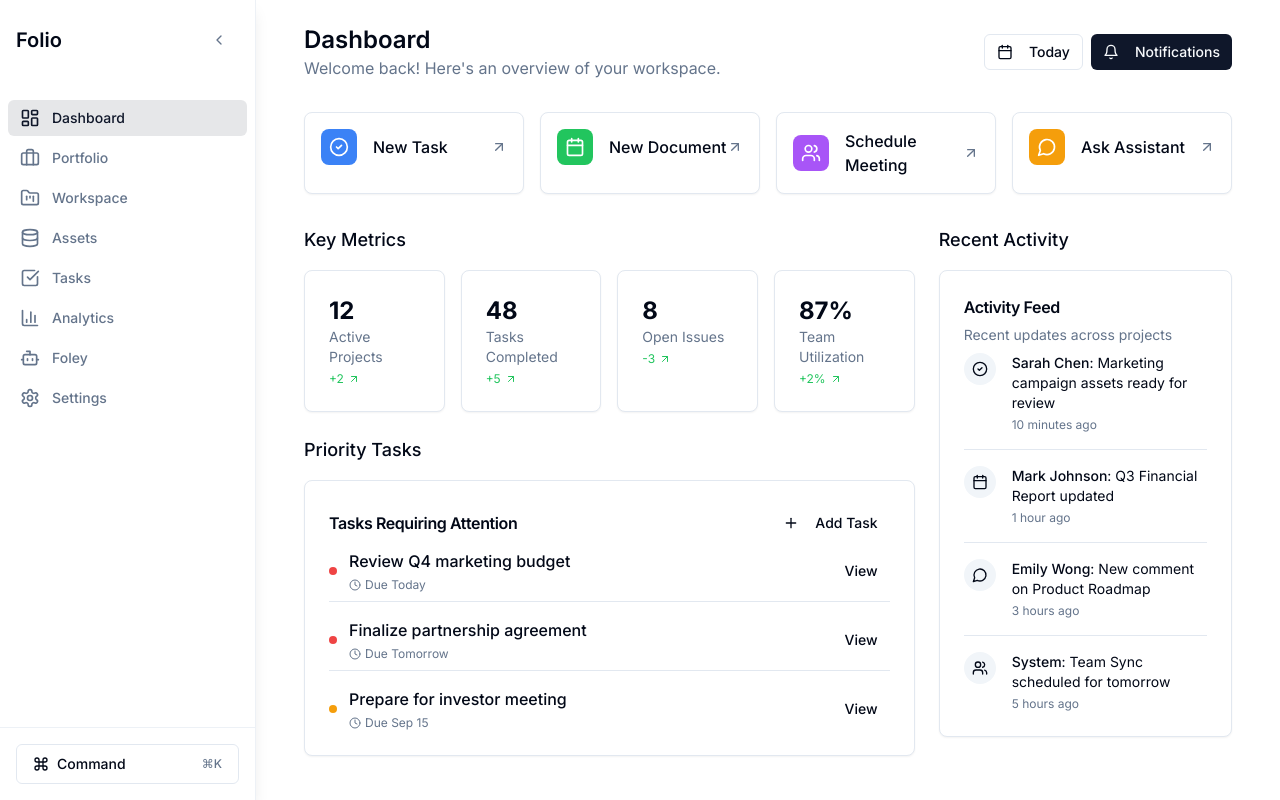
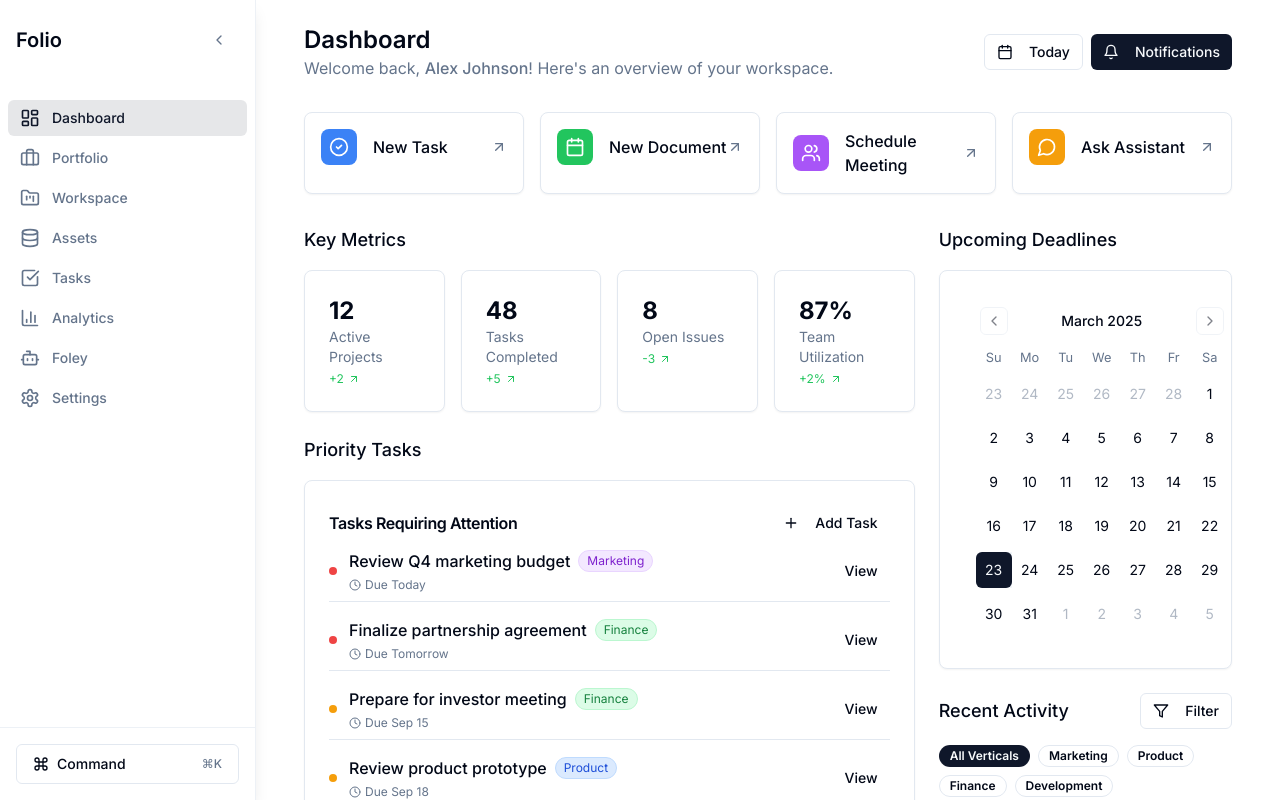
Before and after one commit to harrykioko/folio, a React (Vite) app: page /dashboard in a window 1280 px wide. Built offline with nearby package versions, Linux system fonts and the light colour scheme.

Commit message:
Add dashboard enhancements
Enhance the dashboard with project context, activity feed filtering, a calendar preview, personalized welcome message, and quick links.

```diff
--- /dev/null
+++ b/src/components/VerticalTag.tsx
@@ -0,0 +1,28 @@
+
+import React from 'react';
+
+export type VerticalType = 'marketing' | 'product' | 'finance' | 'design' | 'development';
+
+interface VerticalTagProps {
+  vertical: VerticalType;
+  className?: string;
+}
+
+const VerticalTag: React.FC<VerticalTagProps> = ({ vertical, className = '' }) => {
+  // Color mapping for different verticals
+  const colorMap: Record<VerticalType, string> = {
+    marketing: 'bg-purple-100 text-purple-700 border-purple-200',
+    product: 'bg-blue-100 text-blue-700 border-blue-200',
+    finance: 'bg-green-100 text-green-700 border-green-200',
+    design: 'bg-orange-100 text-orange-700 border-orange-200',
+    development: 'bg-pink-100 text-pink-700 border-pink-200',
+  };
+
+  return (
+    <span className={`text-xs px-2 py-0.5 rounded-full border ${colorMap[vertical]} ${className}`}>
+      {vertical.charAt(0).toUpperCase() + vertical.slice(1)}
+    </span>
+  );
+};
+
+export default VerticalTag;
--- a/src/pages/Dashboard.tsx
+++ b/src/pages/Dashboard.tsx
@@ -1,26 +1,56 @@
 
-import React from 'react';
+import React, { useState } from 'react';
 import {
   Bell, Calendar, Clock, LineChart, Users,
-  CheckCircle2, ArrowUpRight, Plus, MessageCircle
+  CheckCircle2, ArrowUpRight, Plus, MessageCircle,
+  Filter, User, Link
 } from 'lucide-react';
 import { Button } from '@/components/ui/button';
 import { Card, CardContent, CardDescription, CardHeader, CardTitle } from '@/components/ui/card';
+import { Badge } from '@/components/ui/badge';
+import { Calendar as CalendarComponent } from '@/components/ui/calendar';
+import { ScrollArea } from '@/components/ui/scroll-area';
+import {
+  DropdownMenu,
+  DropdownMenuContent,
+  DropdownMenuItem,
+  DropdownMenuTrigger,
+} from '@/components/ui/dropdown-menu';
+import VerticalTag, { VerticalType } from '@/components/VerticalTag';
 
 const Dashboard = () => {
+  const [date, setDate] = useState<Date | undefined>(new Date());
+  const [selectedActivityType, setSelectedActivityType] = useState<string | null>(null);
+  const [selectedVertical, setSelectedVertical] = useState<VerticalType | null>(null);
+
+  // Sample user info
+  const user = {
+    name: 'Alex Johnson',
+    role: 'Product Manager',
+  };
+
   // Sample activity feed data
   const activityFeed = [
-    { id: 1, type: 'task', message: 'Marketing campaign assets ready for review', time: '10 minutes ago', user: 'Sarah Chen' },
-    { id: 2, type: 'document', message: 'Q3 Financial Report updated', time: '1 hour ago', user: 'Mark Johnson' },
-    { id: 3, type: 'comment', message: 'New comment on Product Roadmap', time: '3 hours ago', user: 'Emily Wong' },
-    { id: 4, type: 'meeting', message: 'Team Sync scheduled for tomorrow', time: '5 hours ago', user: 'System' },
+    { id: 1, type: 'task', message: 'Marketing campaign assets ready for review', time: '10 minutes ago', user: 'Sarah Chen', vertical: 'marketing' as VerticalType },
+    { id: 2, type: 'document', message: 'Q3 Financial Report updated', time: '1 hour ago', user: 'Mark Johnson', vertical: 'finance' as VerticalType },
+    { id: 3, type: 'comment', message: 'New comment on Product Roadmap', time: '3 hours ago', user: 'Emily Wong', vertical: 'product' as VerticalType },
+    { id: 4, type: 'meeting', message: 'Team Sync scheduled for tomorrow', time: '5 hours ago', user: 'System', vertical: 'development' as VerticalType },
   ];
 
-  // Sample priority tasks
+  // Sample priority tasks with added vertical info
   const priorityTasks = [
-    { id: 1, title: 'Review Q4 marketing budget', dueDate: 'Today', priority: 'high' },
-    { id: 2, title: 'Finalize partnership agreement', dueDate: 'Tomorrow', priority: 'high' },
-    { id: 3, title: 'Prepare for investor meeting', dueDate: 'Sep 15', priority: 'medium' },
+    { id: 1, title: 'Review Q4 marketing budget', dueDate: 'Today', priority: 'high', vertical: 'marketing' as VerticalType },
+    { id: 2, title: 'Finalize partnership agreement', dueDate: 'Tomorrow', priority: 'high', vertical: 'finance' as VerticalType },
+    { id: 3, title: 'Prepare for investor meeting', dueDate: 'Sep 15', priority: 'medium', vertical: 'finance' as VerticalType },
+    { id: 4, title: 'Review product prototype', dueDate: 'Sep 18', priority: 'medium', vertical: 'product' as VerticalType },
+  ];
+
+  // Sample quick links
+  const quickLinks = [
+    { title: 'Product Roadmap', icon: LineChart, url: '/workspace' },
+    { title: 'Marketing Calendar', icon: Calendar, url: '/workspace' },
+    { title: 'Design Assets', icon: Link, url: '/assets' },
+    { title: 'Team Directory', icon: User, url: '/settings' },
   ];
 
   // Sample metrics data
@@ -39,13 +69,20 @@ const Dashboard = () => {
     { title: 'Ask Assistant', icon: MessageCircle, color: 'bg-amber-500' },
   ];
 
+  // Filter activity feed based on selections
+  const filteredActivities = activityFeed.filter(activity => {
+    if (selectedActivityType && activity.type !== selectedActivityType) return false;
+    if (selectedVertical && activity.vertical !== selectedVertical) return false;
+    return true;
+  });
+
   return (
     <div className="container px-4 md:px-6">
       <div className="flex flex-col md:flex-row justify-between items-start md:items-center mb-8">
         <div>
           <h1 className="text-2xl font-semibold">Dashboard</h1>
           <p className="text-muted-foreground">
-            Welcome back! Here's an overview of your workspace.
+            Welcome back, <span className="font-medium">{user.name}</span>! Here's an overview of your workspace.
           </p>
         </div>
         <div className="mt-4 md:mt-0">
@@ -80,7 +117,7 @@ const Dashboard = () => {
       </div>
 
       <div className="grid grid-cols-1 md:grid-cols-3 gap-6">
-        {/* Metrics section */}
+        {/* Metrics and Priority Tasks */}
         <div className="md:col-span-2">
           <h2 className="text-lg font-medium mb-4">Key Metrics</h2>
           <div className="grid grid-cols-2 md:grid-cols-4 gap-4 mb-6">
@@ -122,7 +159,10 @@ const Dashboard = () => {
                         task.priority === 'medium' ? 'bg-amber-500' : 'bg-blue-500'
                       }`}></div>
                       <div>
+                        <div className="flex items-center gap-2">
                           <p className="font-medium">{task.title}</p>
+                          <VerticalTag vertical={task.vertical} />
+                        </div>
                         <div className="flex items-center text-xs text-muted-foreground mt-1">
                           <Clock className="w-3 h-3 mr-1" />
                           Due {task.dueDate}
@@ -135,19 +175,116 @@ const Dashboard = () => {
               </div>
             </CardContent>
           </Card>
+
+          {/* Quick Links section - NEW */}
+          <h2 className="text-lg font-medium mb-4 mt-6">Quick Links</h2>
+          <div className="grid grid-cols-2 md:grid-cols-4 gap-4">
+            {quickLinks.map((link, index) => (
+              <Card key={index} className="cursor-pointer hover:shadow-md transition-shadow">
+                <CardContent className="p-4 flex flex-col items-center justify-center text-center">
+                  <div className="bg-accent p-3 rounded-full mb-2">
+                    <link.icon className="w-5 h-5" />
+                  </div>
+                  <h3 className="text-sm font-medium">{link.title}</h3>
+                </CardContent>
+              </Card>
+            ))}
+          </div>
         </div>
 
-        {/* Activity feed */}
+        {/* Right column: Activity feed and Calendar */}
         <div>
-          <h2 className="text-lg font-medium mb-4">Recent Activity</h2>
+          {/* Mini Calendar - NEW */}
+          <h2 className="text-lg font-medium mb-4">Upcoming Deadlines</h2>
+          <Card className="mb-6">
+            <CardContent className="pt-6">
+              <CalendarComponent
+                mode="single"
+                selected={date}
+                onSelect={setDate}
+                className="rounded-md"
+              />
+            </CardContent>
+          </Card>
+
+          {/* Activity feed with filtering */}
+          <div className="flex justify-between items-center mb-4">
+            <h2 className="text-lg font-medium">Recent Activity</h2>
+            <DropdownMenu>
+              <DropdownMenuTrigger asChild>
+                <Button variant="outline" size="sm">
+                  <Filter className="w-4 h-4 mr-2" />
+                  Filter
+                </Button>
+              </DropdownMenuTrigger>
+              <DropdownMenuContent align="end">
+                <DropdownMenuItem onClick={() => setSelectedActivityType(null)}>
+                  All Types
+                </DropdownMenuItem>
+                <DropdownMenuItem onClick={() => setSelectedActivityType('task')}>
+                  Tasks
+                </DropdownMenuItem>
+                <DropdownMenuItem onClick={() => setSelectedActivityType('document')}>
+                  Documents
+                </DropdownMenuItem>
+                <DropdownMenuItem onClick={() => setSelectedActivityType('comment')}>
+                  Comments
+                </DropdownMenuItem>
+                <DropdownMenuItem onClick={() => setSelectedActivityType('meeting')}>
+                  Meetings
+                </DropdownMenuItem>
+              </DropdownMenuContent>
+            </DropdownMenu>
+          </div>
+
+          <div className="mb-2 flex flex-wrap gap-2">
+            <Badge
+              variant={selectedVertical === null ? 'default' : 'outline'}
+              className="cursor-pointer"
+              onClick={() => setSelectedVertical(null)}
+            >
+              All Verticals
+            </Badge>
+            <Badge
+              variant={selectedVertical === 'marketing' ? 'default' : 'outline'}
+              className="cursor-pointer"
+              onClick={() => setSelectedVertical('marketing')}
+            >
+              Marketing
+            </Badge>
+            <Badge
+              variant={selectedVertical === 'product' ? 'default' : 'outline'}
+              className="cursor-pointer"
+              onClick={() => setSelectedVertical('product')}
+            >
+              Product
+            </Badge>
+            <Badge
+              variant={selectedVertical === 'finance' ? 'default' : 'outline'}
+              className="cursor-pointer"
+              onClick={() => setSelectedVertical('finance')}
+            >
+              Finance
+            </Badge>
+            <Badge
+              variant={selectedVertical === 'development' ? 'default' : 'outline'}
+              className="cursor-pointer"
+              onClick={() => setSelectedVertical('development')}
+            >
+              Development
+            </Badge>
+          </div>
+
           <Card>
             <CardHeader className="pb-2">
               <CardTitle className="text-md">Activity Feed</CardTitle>
               <CardDescription>Recent updates across projects</CardDescription>
             </CardHeader>
             <CardContent>
+              <ScrollArea className="h-[300px]">
                 <div className="space-y-4">
-                {activityFeed.map((activity) => (
+                  {filteredActivities.length > 0 ? (
+                    filteredActivities.map((activity) => (
                       <div key={activity.id} className="flex items-start space-x-4 border-b border-border pb-4 last:border-0 last:pb-0">
                         <div className="w-8 h-8 rounded-full bg-accent flex items-center justify-center flex-shrink-0">
                           {activity.type === 'task' && <CheckCircle2 className="w-4 h-4" />}
@@ -156,14 +293,22 @@ const Dashboard = () => {
                           {activity.type === 'meeting' && <Users className="w-4 h-4" />}
                         </div>
                         <div>
-                      <p className="text-sm">
-                        <span className="font-medium">{activity.user}</span>: {activity.message}
-                      </p>
+                          <div className="flex items-center gap-2 mb-0.5">
+                            <span className="font-medium">{activity.user}</span>
+                            <VerticalTag vertical={activity.vertical} />
+                          </div>
+                          <p className="text-sm">{activity.message}</p>
                           <p className="text-xs text-muted-foreground mt-1">{activity.time}</p>
                         </div>
                       </div>
-                ))}
+                    ))
+                  ) : (
+                    <div className="text-center text-muted-foreground py-4">
+                      No activities match your filter criteria
                     </div>
+                  )}
+                </div>
+              </ScrollArea>
             </CardContent>
           </Card>
         </div>
```
Lines whose indentation alone changed are shown as unchanged.
